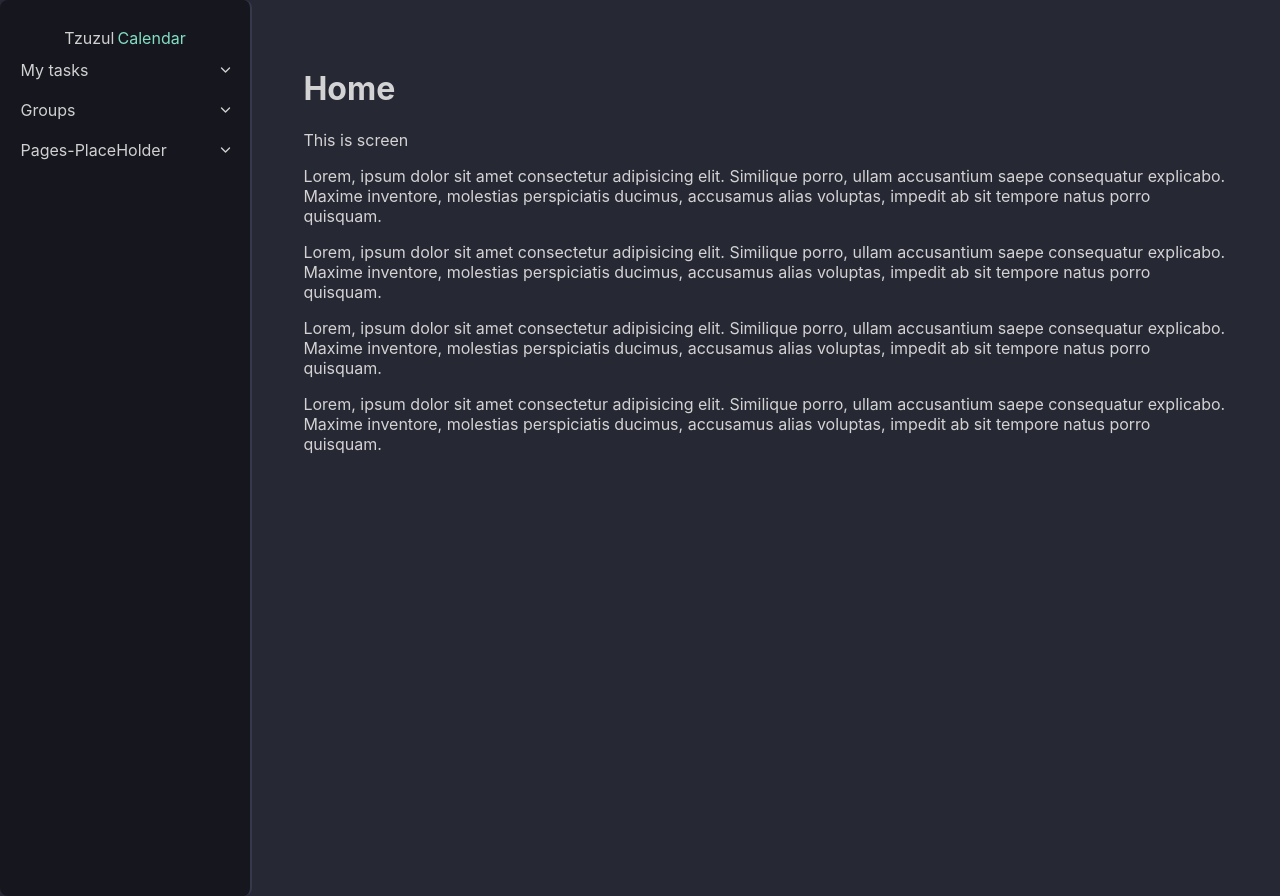
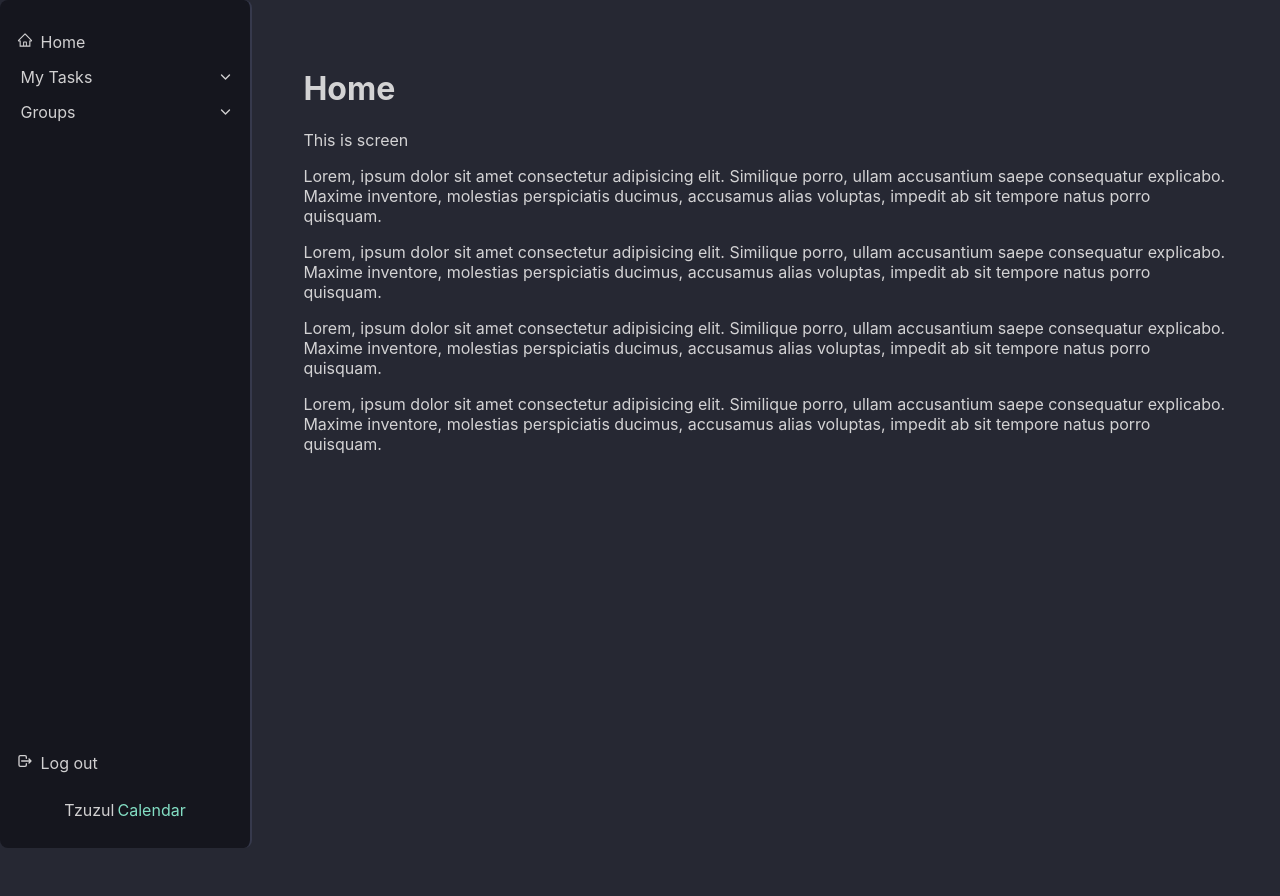
Before and after one commit to KevinQ05/agenda-app-tzuzul, a React (Create React App) app: page / in a window 1280 px wide. After the commit the page ends 848 px from the top, so only its background shows below. Built offline with nearby package versions, Linux system fonts and the light colour scheme.

Commit message:
Animated Dropdowns

```diff
--- a/src/App.js
+++ b/src/App.js
@@ -1,5 +1,5 @@
 import "./App.scss";
-import { Routes, Route, Switch } from "react-router-dom";
+import { Routes, Route } from "react-router-dom";
 import { BrowserRouter as Router } from "react-router-dom";
 import Home from "./pages/Home/Home";
 
--- a/src/components/Drawer/Drawer.jsx
+++ b/src/components/Drawer/Drawer.jsx
@@ -4,6 +4,9 @@ import { useOutsideAlerter } from "../../utils/utils";
 import DropDown from "../DropDown/DropDown";
 import Logo from "../Logo/Logo";
 import { Link } from "react-router-dom";
+import LinkButton from "../LinkButton/LinkButton";
+import { AiOutlineHome } from "react-icons/ai";
+import { TbLogout } from "react-icons/tb";
 
 export default function Drawer(props) {
   const drawerRef = useRef(null);
@@ -16,8 +19,13 @@ export default function Drawer(props) {
       style={props.style}
       ref={drawerRef}
     >
-      <Logo className="logo-desktop" />
-      <DropDown label="My tasks">
+      <LinkButton
+        to="/"
+        className="btn-full"
+        icon={<AiOutlineHome />}
+        label="Home"
+      />
+      <DropDown label="My Tasks">
         <li>Item 1</li>
         <li>Item 2</li>
         <li>Item 3</li>
@@ -26,15 +34,18 @@ export default function Drawer(props) {
       <DropDown label="Groups">
         <div>Grupo 1</div>
         <div>Grupo 2</div>
+        <div>Grupo 2</div>
+        <div>Grupo Final</div>
       </DropDown>
-      <DropDown label="Pages-PlaceHolder">
-        <Link to="/" onClick={props.onClickOut}>
-          Home
-        </Link>
-        <Link to="/login" onClick={props.onClickOut}>
-          Login
-        </Link>
-      </DropDown>
+      <div className="drawer-footer">
+        <LinkButton
+          to="/login"
+          className="btn-full footer-item"
+          icon={<TbLogout />}
+          label="Log out"
+        />
+        <Logo className="logo-desktop" />
+      </div>
     </div>
   );
 }
--- a/src/components/Drawer/Drawer.scss
+++ b/src/components/Drawer/Drawer.scss
@@ -2,4 +2,11 @@
 
 .drawer {
     @extend %drawer;
+    .drawer-footer {
+        width: 90%;
+        margin-top: auto;
+    }
+    .footer-item {
+        margin-bottom: 1rem;
+    }
 }
--- a/src/components/DropDown/DropDown.jsx
+++ b/src/components/DropDown/DropDown.jsx
@@ -1,20 +1,35 @@
 import "./DropDown.scss";
 import { FiChevronDown } from "react-icons/fi";
 import { useState } from "react";
+import { useSpring, animated } from "react-spring";
 
 export default function DropDown(props) {
   const [isOpen, setIsOpen] = useState(false);
 
+  const styles = useSpring({
+    // Calculate final height by number of children, all set to around 33px height in css
+    height: isOpen ? `${40 + props.children.length * 33}px` : "35px",
+  });
+
+  const flip = useSpring({
+    rotate: isOpen ? "180deg" : "0",
+  });
+
+  function handleOpen() {
+    setIsOpen(!isOpen);
+  }
+
+  const AnimatedChevron = animated(FiChevronDown);
+
   return (
-    <div className="dropdown">
-      <div
-        className="dropdown-label-container"
-        onClick={() => setIsOpen(!isOpen)}
-      >
+    <animated.div className="dropdown" style={styles}>
+      <div className="dropdown-label-container" onClick={handleOpen}>
         <span className="dropdown-label-text">{props.label}</span>
-        <FiChevronDown className="dropdown-label-chevron" />
+        <AnimatedChevron style={flip} className="dropdown-label-chevron" />
       </div>
-      <div className="dropdown-children">{isOpen ? props.children : <></>}</div>
-    </div>
+      <div style={styles} className="dropdown-children">
+        {isOpen ? props.children : <></>}
+      </div>
+    </animated.div>
   );
 }
--- a/src/components/DropDown/DropDown.scss
+++ b/src/components/DropDown/DropDown.scss
@@ -17,13 +17,15 @@
     border-radius: var(--button-radius);
     user-select: none;
     animation-name: slideOpen;
-    transition: height 1000ms ease;
+    overflow: hidden;
 
     .dropdown-label-container {
         @extend %default-flex;
         @extend %button;
         justify-content: space-between;
         width: 100%;
+        height: 35px;
+        max-height: 35px;
         margin: 0rem 0.5rem 0.25rem 0.5rem;
 
         .dropdown-label-text {
@@ -43,6 +45,7 @@
 
         & > *:not(.dropdown) {
             padding: 0 0 0.5rem 1.5rem;
+            height: 25px;
         }
     }
 }
--- /dev/null
+++ b/src/components/LinkButton/Button.scss
@@ -0,0 +1,18 @@
+@import "../../utils/variables";
+.btn {
+    @extend %button;
+    display: flex;
+    align-items: center;
+    height: 35px;
+    .btn-item-icon {
+        size: 15px;
+        margin-left: 0.25rem;
+    }
+    .btn-item-label {
+        margin-left: 0.5rem;
+    }
+}
+
+.btn-full {
+    width: 90%;
+}
--- /dev/null
+++ b/src/components/LinkButton/LinkButton.jsx
@@ -0,0 +1,12 @@
+import "./Button.scss";
+import React from "react";
+import { Link } from "react-router-dom";
+
+export default function LinkButton({ className, icon, label, to, style }) {
+  return (
+    <Link className={`btn ${className}`} to={to} style={style}>
+      <div className="btn-item btn-item-icon">{icon}</div>
+      <div className="btn-item btn-item-label">{label}</div>
+    </Link>
+  );
+}
--- a/src/components/Logo/Logo.scss
+++ b/src/components/Logo/Logo.scss
@@ -18,4 +18,9 @@
     @include screen(lg) {
         visibility: visible;
     }
+    margin-top: auto;
+    &:hover {
+        cursor: pointer;
+        background-color: var(--base-300);
+    }
 }
--- a/src/utils/_variables.scss
+++ b/src/utils/_variables.scss
@@ -43,7 +43,7 @@
     background-color: var(--base-300);
     position: fixed;
     z-index: 200;
-    height: 100%;
+    min-height: 100%;
     width: 250px;
 
     display: flex;
```
